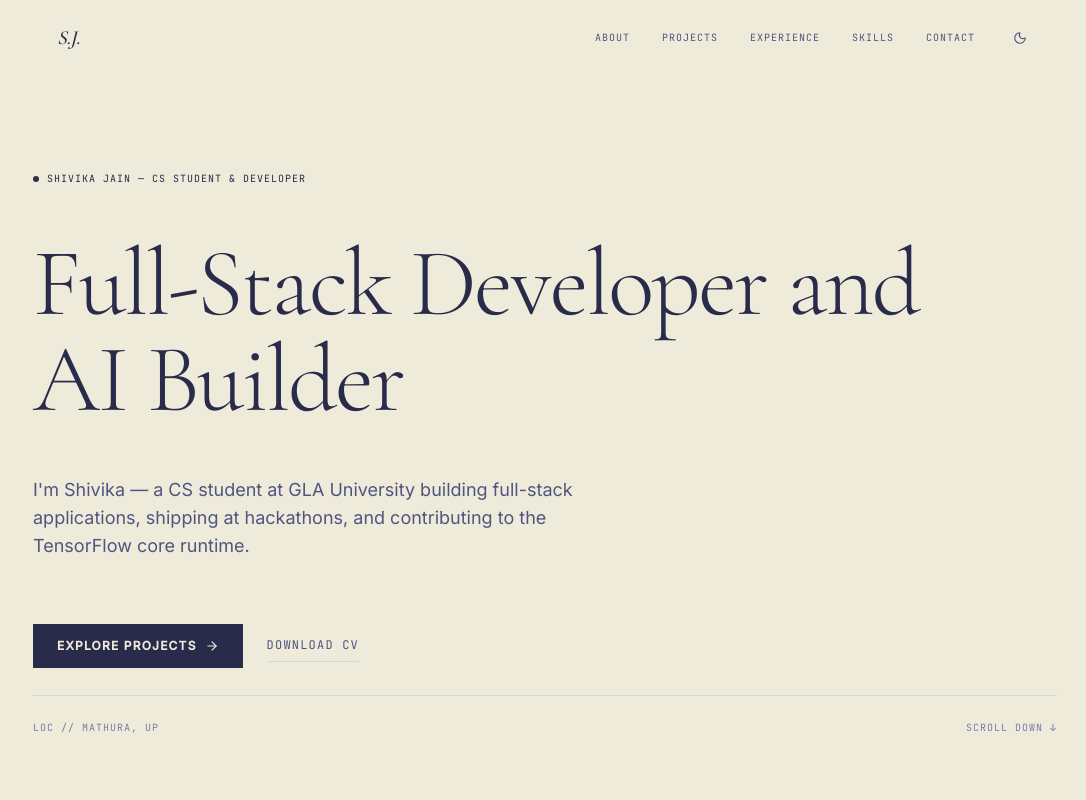
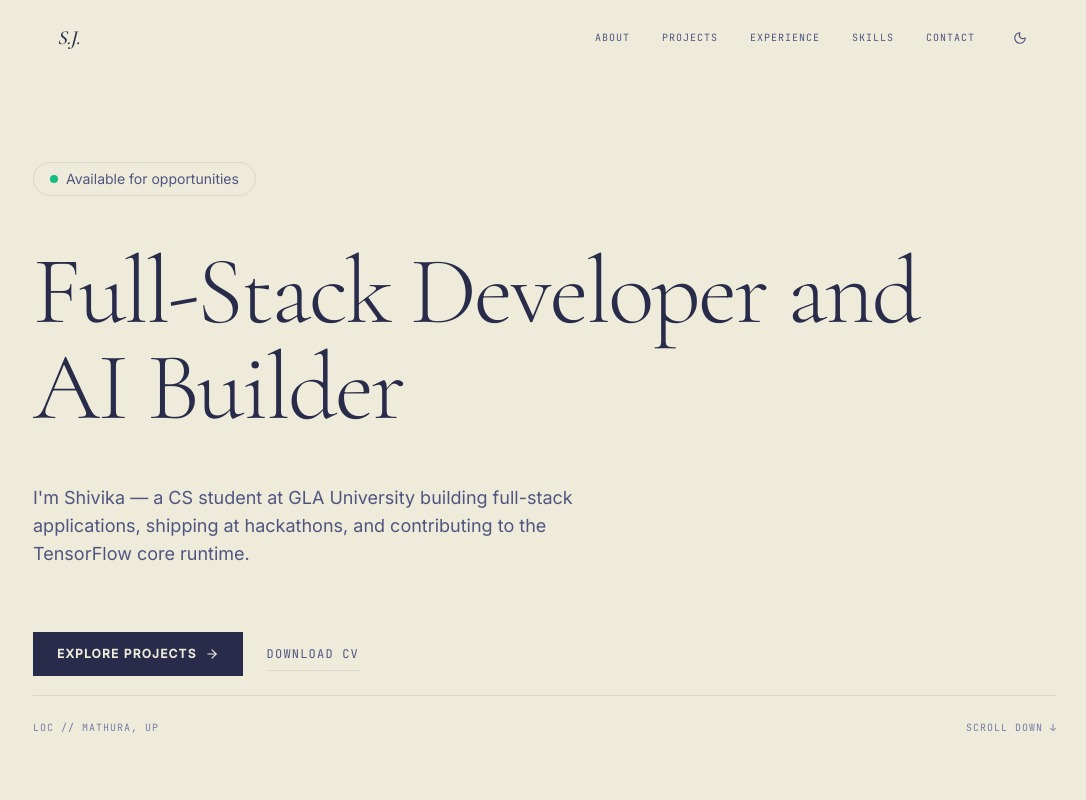
Before and after one commit to SHIVIKA330/Portfolio, a Next.js app: page / in a window 1280 px wide. Shown: the top 800 px of the page, without its empty margins (95-1181 px from the left). Built offline with nearby package versions, Linux system fonts and the light colour scheme.

Commit message:
Update Hero component badge design
Replaced the label badge with a new design indicating availability for opportunities.

```diff
--- a/components/Hero.tsx
+++ b/components/Hero.tsx
@@ -34,12 +34,12 @@ export default function Hero() {
           className="space-y-8 md:space-y-12"
         >
           {/* Label Badge */}
-          <motion.div variants={itemVariants} className="flex items-center gap-2">
-            <span className="w-1.5 h-1.5 rounded-full bg-accent animate-pulse" />
-            <span className="font-mono text-[10px] uppercase tracking-widest text-accent font-medium">
-              Shivika Jain — CS Student & Developer
-            </span>
-          </motion.div>
+          <motion.div variants={itemVariants}>
+              <span className="inline-flex items-center gap-2 text-sm text-text-muted bg-bg-secondary border border-border rounded-full px-4 py-1.5">
+                <span className="w-2 h-2 rounded-full bg-emerald-500 animate-pulse" />
+                Available for opportunities
+              </span>
+            </motion.div>
 
           {/* Large Editorial Headline */}
           <motion.h1
```
